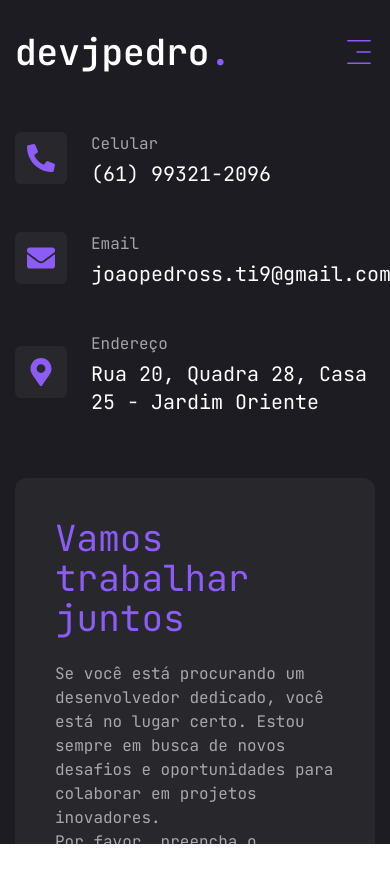
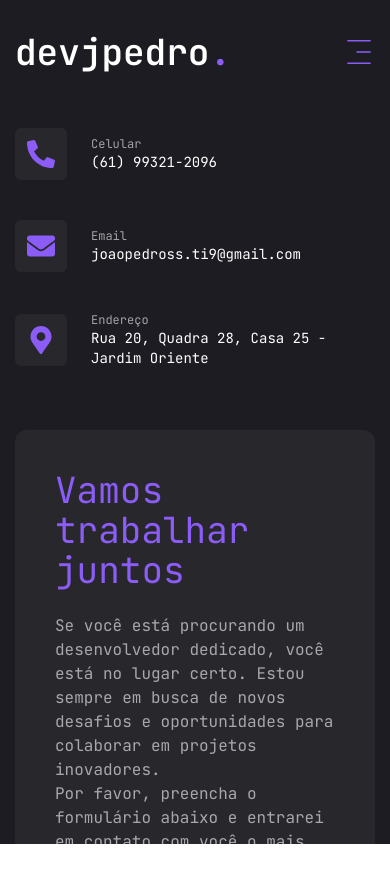
Before and after one commit to devjpedro/portfolio, a Next.js app: page /contact in a window 390 px wide. Shown: the top 882 px of the page. Built offline with nearby package versions, Linux system fonts and the light colour scheme.

Commit message:
adjust responsivity

```diff
--- a/src/app/contact/page.tsx
+++ b/src/app/contact/page.tsx
@@ -78,8 +78,10 @@ const Contact = () => {
                     <div className="text-[28px]">{item.icon}</div>
                   </div>
                   <div className="flex-1">
-                    <p className="text-white/60">{item.title}</p>
-                    <h3 className="text-xl">{item.description}</h3>
+                    <p className="text-xs sm:text-base text-white/60">
+                      {item.title}
+                    </p>
+                    <h3 className="text-sm sm:text-lg">{item.description}</h3>
                   </div>
                 </li>
               ))}
--- a/src/app/resume/page.tsx
+++ b/src/app/resume/page.tsx
@@ -295,7 +295,7 @@ const Resume = () => {
                   {about.info.map((item, index) => (
                     <li
                       key={index}
-                      className="flex items-center justify-center xl:justify-start gap-4"
+                      className="flex items-center justify-center xl:justify-start gap-4 flex-wrap sm:flex-nowrap"
                     >
                       <span className="text-white/60">{item.fieldName}</span>
                       <span className="text-lg">{item.fieldValue}</span>
```
